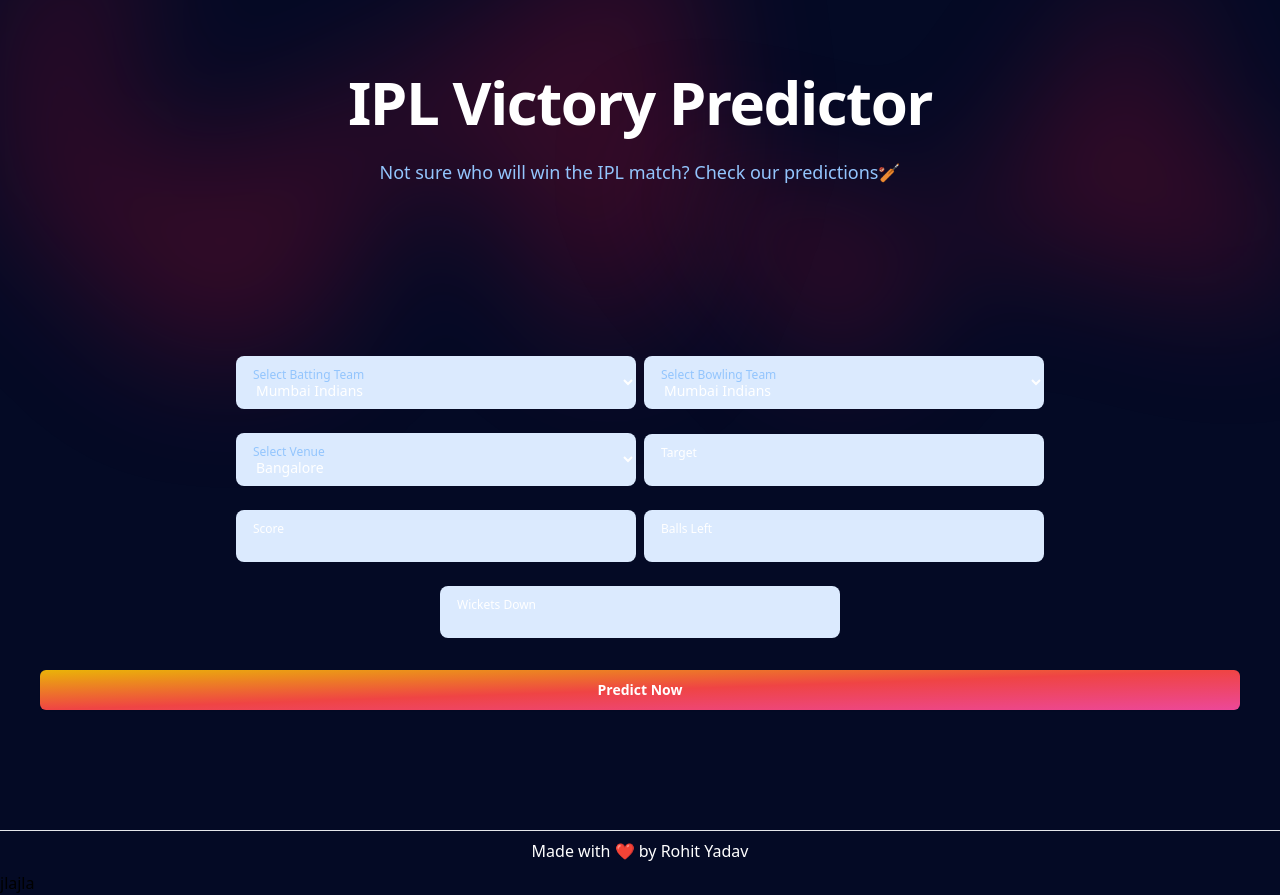
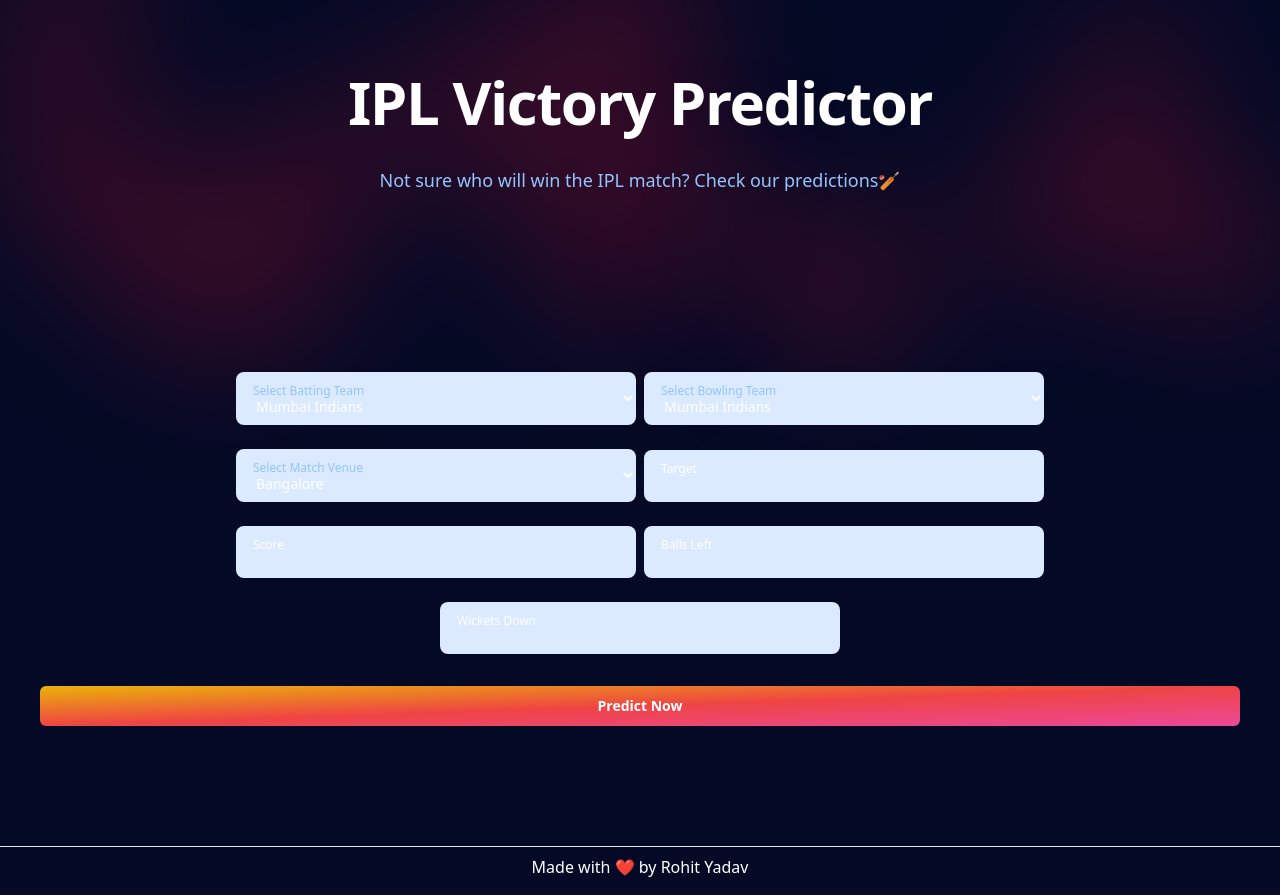
Before and after one commit to rohit-yadavv/ipl-win-predictor, a Flask app: page / in a window 1280 px wide. Run offline with Flask 3, Linux system fonts and the light colour scheme; some libraries are stand-ins or nearby versions.

Commit message:
updated ui

```diff
--- a/templates/index.html
+++ b/templates/index.html
@@ -64,7 +64,7 @@
               <br />
             </h1>
             <h3></h3>
-            <p class="mt-6 text-lg leading-8 text-blue-300">
+            <p class="mt-6 p-2 text-lg text-center leading-8 text-blue-300">
               Not sure who will win the IPL match? Check our predictions🏏
             </p>
           </div>
@@ -144,7 +144,7 @@
               onsubmit="return validateTeams();"
               class="flex flex-wrap flex-row items-center justify-center gap-2"
             >
-              <div class="relative sm:w-1/3 w-1/1 my-2">
+              <div class="relative min-w-[250px] sm:w-1/3 w-1/1 my-2">
                 <select
                   name="batting_team"
                   id="batting_team"
@@ -178,7 +178,7 @@
                 >
               </div>
 
-              <div class="relative sm:w-1/3 w-1/1 my-2">
+              <div class="relative min-w-[250px] sm:w-1/3 w-1/1 my-2">
                 <select
                   name="bowling_team"
                   id="bowling_team"
@@ -213,7 +213,7 @@
                 >
               </div>
 
-              <div class="relative sm:w-1/3 w-1/1 my-2">
+              <div class="relative min-w-[250px] sm:w-1/3 w-1/1 my-2">
                 <select
                   name="selected_city"
                   required
@@ -251,11 +251,11 @@
                 <label
                   class="absolute top-0 start-0 p-4 h-full truncate pointer-events-none transition ease-in-out duration-100 border border-transparent dark:text-white peer-disabled:opacity-50 peer-disabled:pointer-events-none peer-focus:text-xs peer-focus:-translate-y-1.5 peer-focus:text-blue-300 peer-[:not(:placeholder-shown)]:text-xs peer-[:not(:placeholder-shown)]:-translate-y-1.5 peer-[:not(:placeholder-shown)]:text-blue-300"
                   for="selected_city"
-                  >Select Venue</label
+                  >Select Match Venue</label
                 >
               </div>
 
-              <div class="relative sm:w-1/3 w-1/1 my-2">
+              <div class="relative min-w-[250px] sm:w-1/3 w-1/1 my-2">
                 <input
                   class="peer p-4 pe-9 block w-full bg-blue-100 border-transparent rounded-lg text-sm focus:border-blue-500 focus:ring-blue-500 disabled:opacity-50 disabled:pointer-events-none dark:bg-blue-500 dark:border-transparent dark:text-white dark:focus:ring-blue-600 focus:pt-6 focus:pb-2 [&:not(:placeholder-shown)]:pt-6 [&:not(:placeholder-shown)]:pb-2 autofill:pt-6 autofill:pb-2"
                   type="number"
@@ -269,7 +269,7 @@
                   >Target</label
                 >
               </div>
-              <div class="relative sm:w-1/3 w-1/1my-2">
+              <div class="relative min-w-[250px] sm:w-1/3 w-1/1my-2">
                 <input
                   class="peer p-4 pe-9 block w-full bg-blue-100 border-transparent rounded-lg text-sm focus:border-blue-500 focus:ring-blue-500 disabled:opacity-50 disabled:pointer-events-none dark:bg-blue-500 dark:border-transparent dark:text-white dark:focus:ring-blue-600 focus:pt-6 focus:pb-2 [&:not(:placeholder-shown)]:pt-6 [&:not(:placeholder-shown)]:pb-2 autofill:pt-6 autofill:pb-2"
                   type="number"
@@ -284,7 +284,7 @@
                 >
               </div>
 
-              <div class="relative sm:w-1/3 w-1/1 my-2">
+              <div class="relative min-w-[250px] sm:w-1/3 w-1/1 my-2">
                 <input
                   class="peer p-4 pe-9 block w-full bg-blue-100 border-transparent rounded-lg text-sm focus:border-blue-500 focus:ring-blue-500 disabled:opacity-50 disabled:pointer-events-none dark:bg-blue-500 dark:border-transparent dark:text-white dark:focus:ring-blue-600 focus:pt-6 focus:pb-2 [&:not(:placeholder-shown)]:pt-6 [&:not(:placeholder-shown)]:pb-2 autofill:pt-6 autofill:pb-2"
                   type="number"
@@ -299,7 +299,7 @@
                 >
               </div>
 
-              <div class="relative sm:w-1/3 w-1/1 my-2">
+              <div class="relative min-w-[250px] sm:w-1/3 w-1/1 my-2">
                 <input
                   class="peer p-4 pe-9 block w-full bg-blue-100 border-transparent rounded-lg text-sm focus:border-blue-500 focus:ring-blue-500 disabled:opacity-50 disabled:pointer-events-none dark:bg-blue-500 dark:border-transparent dark:text-white dark:focus:ring-blue-600 focus:pt-6 focus:pb-2 [&:not(:placeholder-shown)]:pt-6 [&:not(:placeholder-shown)]:pb-2 autofill:pt-6 autofill:pb-2"
                   type="number"
@@ -331,7 +331,6 @@
       <p class="text-white py-2 w-full text-center">
         Made with ❤️ by Rohit Yadav
       </p>
-      jlajla
     </div>
   </body>
 </html>
```
